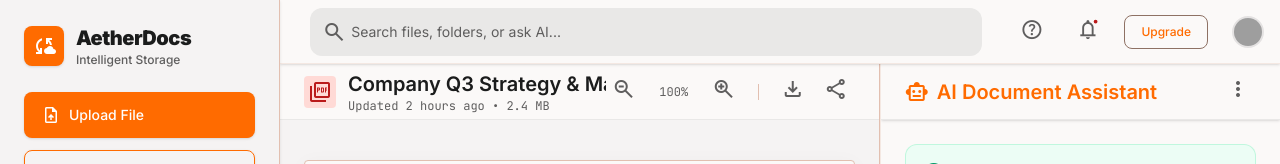
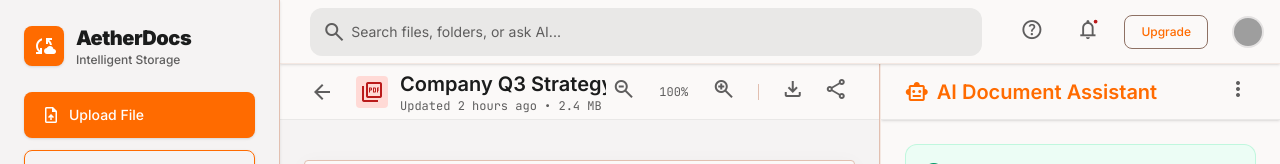
Before and after one commit to longnb47/SWP391-FE, a React (Vite) app: page /document/1 in a window 1280 px wide. Shown: the top 164 px of the page. Built offline with nearby package versions, Linux system fonts and the light colour scheme; no server answers; sample sign-in values are in the browser's storage; grey boxes are pictures that could not be loaded.

Commit message:
feat: add back button next to filename on document detail page

```diff
--- a/src/components/document/DocumentPreview.tsx
+++ b/src/components/document/DocumentPreview.tsx
@@ -10,6 +10,7 @@ export interface DocumentPreviewProps {
   contentType: string | null;
   onDownloadClick?: () => void;
   onShareClick?: () => void;
+  onBack?: () => void;
 }
 
 export const DocumentPreview: React.FC<DocumentPreviewProps> = ({
@@ -20,6 +21,7 @@ export const DocumentPreview: React.FC<DocumentPreviewProps> = ({
   contentType,
   onDownloadClick,
   onShareClick,
+  onBack,
 }) => {
   const [zoomLevel, setZoomLevel] = useState(100);
 
@@ -304,6 +306,15 @@ export const DocumentPreview: React.FC<DocumentPreviewProps> = ({
       {/* Document Toolbar */}
       <div className="h-14 border-b border-surface-container-high flex items-center justify-between px-container-padding bg-surface-bright shrink-0 select-none">
         <div className="flex items-center gap-stack-md min-w-0">
+          {onBack && (
+            <button
+              onClick={onBack}
+              className="p-1.5 text-secondary hover:text-on-surface hover:bg-surface-container rounded-full transition-colors cursor-pointer mr-1 shrink-0 flex items-center justify-center"
+              title="Go Back"
+            >
+              <span className="material-symbols-outlined text-[20px] font-bold">arrow_back</span>
+            </button>
+          )}
           <div className={`w-8 h-8 rounded ${iconInfo.bg} flex items-center justify-center shrink-0`}>
             <span className="material-symbols-outlined text-[20px] select-none">{iconInfo.icon}</span>
           </div>
--- a/src/pages/FileDetailPage.tsx
+++ b/src/pages/FileDetailPage.tsx
@@ -222,6 +222,7 @@ export const FileDetailPage: React.FC = () => {
             }
           }}
           onShareClick={() => alert(`Sharing "${documentDetails.name}" link...`)}
+          onBack={() => navigate('/dashboard')}
         />
 
         {/* Right Side: AI Assistant Chat (40% width) */}
```
